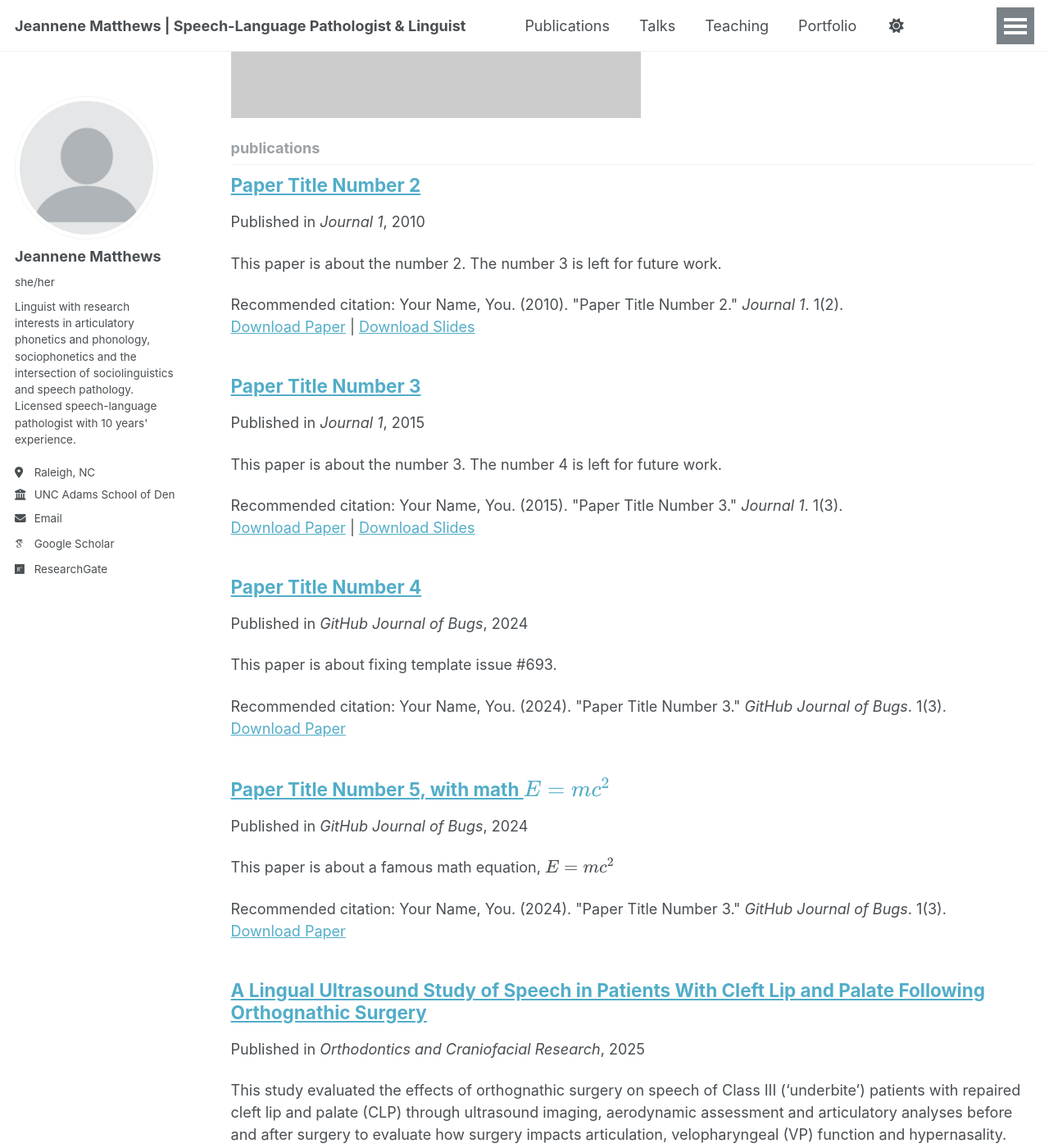
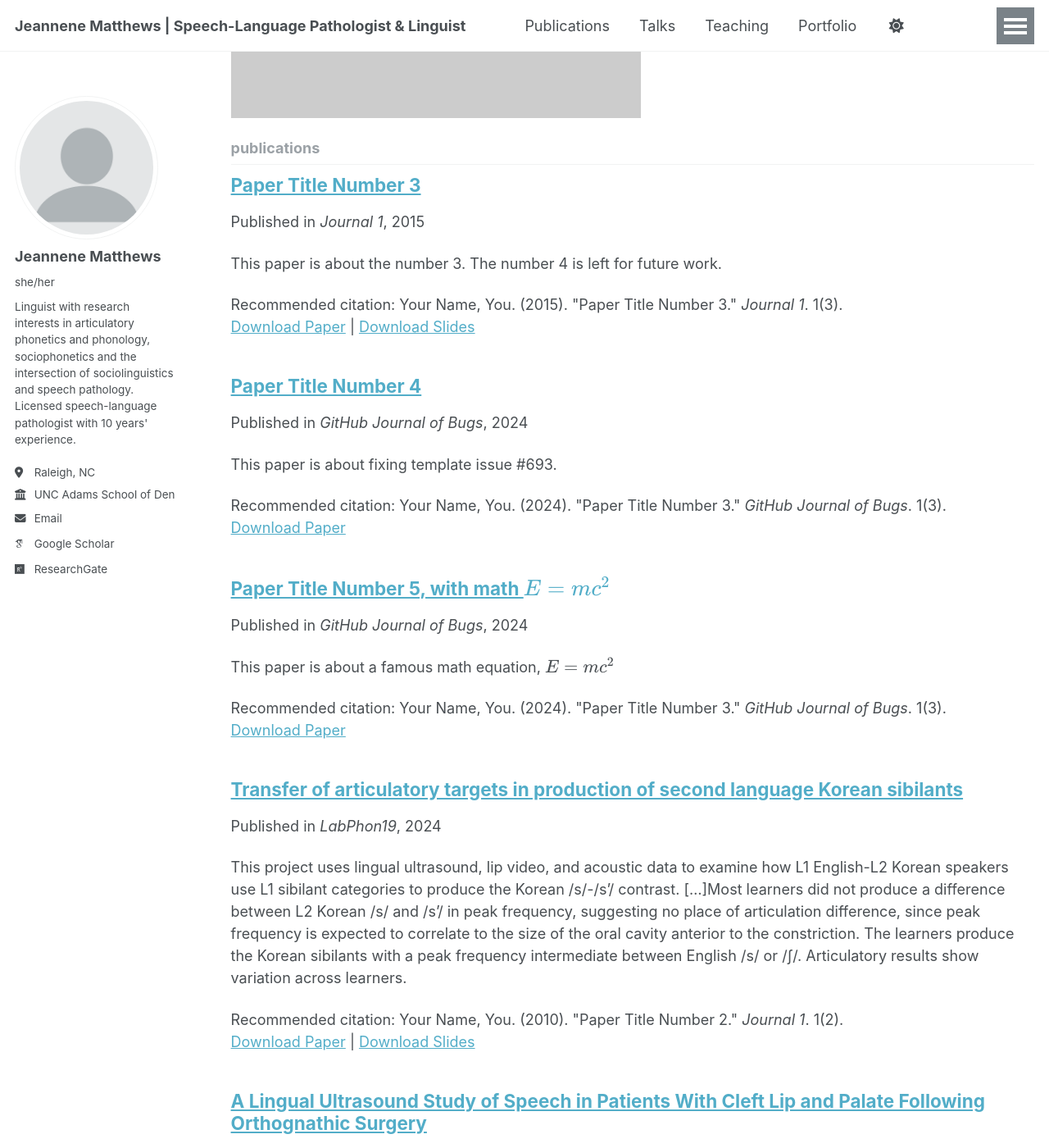
Before and after one commit to jlmatt15/jlmatt15.github.io, a Jekyll site: the page built from _pages/collection-archive.html, in a window 1280 px wide and 1400 px high, scrolled down 941 px. Shown: the whole window at 82% size. Built offline with Jekyll 4.4.1, drawn with Linux system fonts in a browser that asks for light colours; some web fonts are replaced.

Commit message:
Update 2010-10-01-paper-title-number-2.md

```diff
--- a/_publications/2010-10-01-paper-title-number-2.md
+++ b/_publications/2010-10-01-paper-title-number-2.md
@@ -1,13 +1,14 @@
 ---
-title: "Paper Title Number 2"
+title: "Transfer of articulatory targets in production of second language Korean sibilants"
 collection: publications
-category: manuscripts
+category: presentations
 permalink: /publication/2010-10-01-paper-title-number-2
-excerpt: 'This paper is about the number 2. The number 3 is left for future work.'
-date: 2010-10-01
-venue: 'Journal 1'
+excerpt: 'This project uses lingual ultrasound, lip video, and acoustic data to examine how L1 English-L2
+Korean speakers use L1 sibilant categories to produce the Korean /s/-/s’/ contrast. [...]Most learners did not produce a difference between L2 Korean /s/ and /s’/ in peak frequency, suggesting no place of articulation difference, since peak frequency is expected to correlate to the size of the oral cavity anterior to the constriction. The learners produce the Korean sibilants with a peak frequency intermediate between English /s/ or /ʃ/. Articulatory results show variation across learners.'
+date: 2024-06-27
+venue: 'LabPhon19'
 slidesurl: 'http://academicpages.github.io/files/slides2.pdf'
-paperurl: 'http://academicpages.github.io/files/paper2.pdf'
+paperurl: '[http://academicpages.github.io/files/paper2.pdf](https://labphon.org/sites/default/files/labphon19/Papers/LabPhon19_paper_256.pdf)'
 citation: 'Your Name, You. (2010). &quot;Paper Title Number 2.&quot; <i>Journal 1</i>. 1(2).'
 ---
 
```
